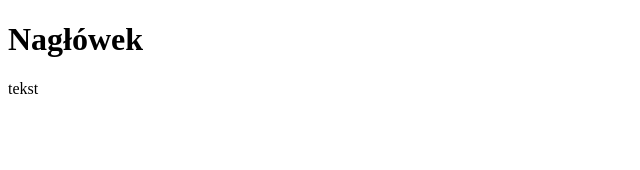
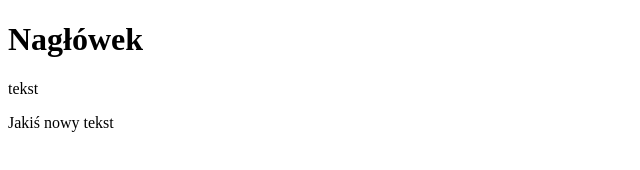
Before and after one commit to kroldominik/git-test, a plain HTML site: page index.html in a window 1280 px wide. Shown: the whole page, without its empty margins (0-640 px from the left). Drawn offline with Linux system fonts and the light colour scheme.

Commit message:
added new text

```diff
--- a/index.html
+++ b/index.html
@@ -10,5 +10,7 @@
      <h1>Nagłówek</h1>
      <p>tekst</p>
 
+     <p>Jakiś nowy tekst</p>
+
 </body>
 </html>
```
